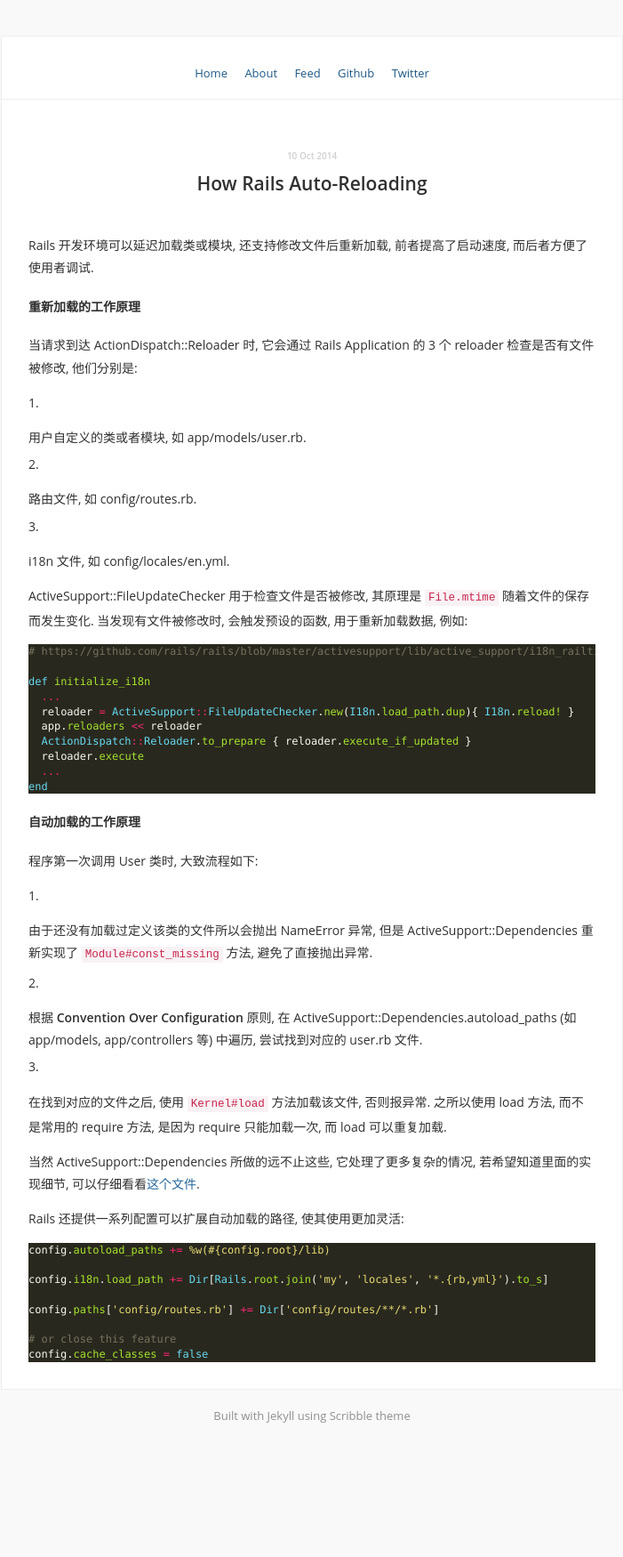
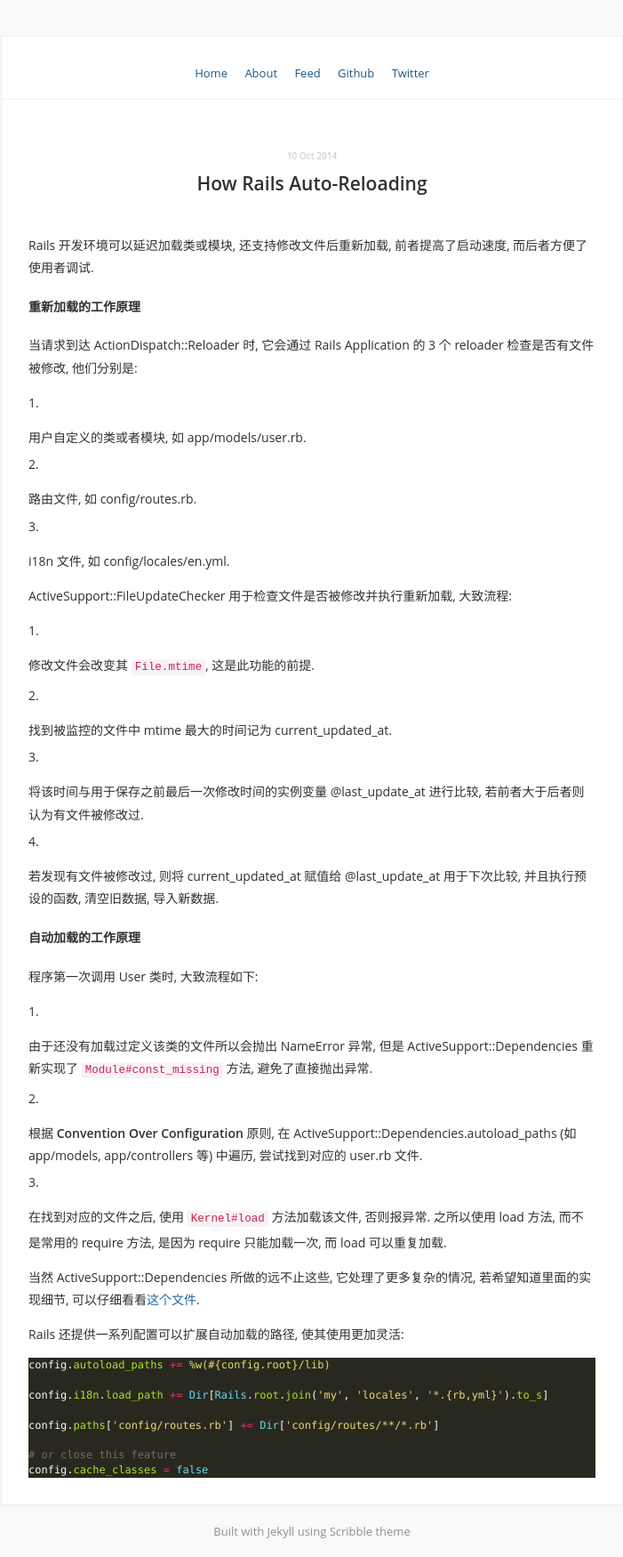
Before and after one commit to Leslie89xlxiao/zhouguangming.github.io, a Jekyll site: the page built from _posts/2014-10-10-how-rails-autoreloading.md, in a window 1280 px wide. Shown: the whole page at 89% size, without its empty margins (289-990 px from the left). Built offline with Jekyll 4.4.1, drawn with Linux system fonts in a browser that asks for light colours; Markdown is read by kramdown in place of the engine named in the settings; before the commit the page ends 1620 px from its top, so only the background shows below that.

Commit message:
update post

````diff
--- a/_posts/2014-10-10-how-rails-autoreloading.md
+++ b/_posts/2014-10-10-how-rails-autoreloading.md
@@ -15,20 +15,15 @@
 
   3. i18n 文件, 如 config/locales/en.yml.
 
-ActiveSupport::FileUpdateChecker 用于检查文件是否被修改, 其原理是 `File.mtime` 随着文件的保存而发生变化. 当发现有文件被修改时, 会触发预设的函数, 用于重新加载数据, 例如:
+ActiveSupport::FileUpdateChecker 用于检查文件是否被修改并执行重新加载, 大致流程:
 
-```ruby
-# https://github.com/rails/rails/blob/master/activesupport/lib/active_support/i18n_railtie.rb#L56
+1. 修改文件会改变其 `File.mtime`, 这是此功能的前提.
 
-def initialize_i18n
-  ...
-  reloader = ActiveSupport::FileUpdateChecker.new(I18n.load_path.dup){ I18n.reload! }
-  app.reloaders << reloader
-  ActionDispatch::Reloader.to_prepare { reloader.execute_if_updated }
-  reloader.execute
-  ...
-end
-```
+2. 找到被监控的文件中 mtime 最大的时间记为 current\_updated\_at.
+
+3. 将该时间与用于保存之前最后一次修改时间的实例变量 @last\_update\_at 进行比较, 若前者大于后者则认为有文件被修改过.
+
+4. 若发现有文件被修改过, 则将 current\_updated\_at 赋值给 @last\_update\_at 用于下次比较, 并且执行预设的函数, 清空旧数据, 导入新数据.
 
 #### 自动加载的工作原理
 
@@ -36,7 +31,7 @@
 
   1. 由于还没有加载过定义该类的文件所以会抛出 NameError 异常, 但是 ActiveSupport::Dependencies 重新实现了 `Module#const_missing` 方法, 避免了直接抛出异常.
 
-  2. 根据 **Convention Over Configuration** 原则, 在 ActiveSupport::Dependencies.autoload_paths (如 app/models, app/controllers 等) 中遍历, 尝试找到对应的 user.rb 文件.
+  2. 根据 **Convention Over Configuration** 原则, 在 ActiveSupport::Dependencies.autoload\_paths (如 app/models, app/controllers 等) 中遍历, 尝试找到对应的 user.rb 文件.
 
   3. 在找到对应的文件之后, 使用 `Kernel#load` 方法加载该文件, 否则报异常. 之所以使用 load 方法, 而不是常用的 require 方法, 是因为 require 只能加载一次, 而 load 可以重复加载.
 
````
